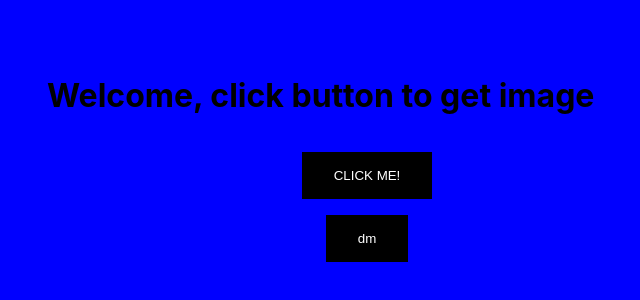
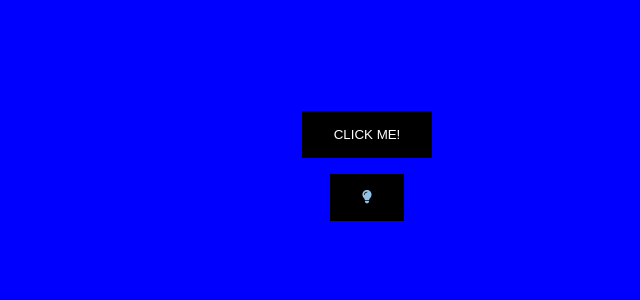
Before and after one commit to edsson12/gse, a React (Create React App) app: page / in a window 1280 px wide. Shown: the part 242-542 px from the top of the page, without its empty margins (273-913 px from the left). Built offline with nearby package versions, Linux system fonts and the light colour scheme.

Commit message:
se crea un objeto para almacenar las imagenes

```diff
--- a/src/components/CatImage/CatImage.jsx
+++ b/src/components/CatImage/CatImage.jsx
@@ -1,29 +1,55 @@
-import React, {  useState } from "react";
-import './CatImage.css'
+import React, { useState } from "react";
+import "./CatImage.css";
 import axios from "axios";
+import { FontAwesomeIcon } from "@fortawesome/react-fontawesome";
+import { faMoon, faLightbulb } from "@fortawesome/free-solid-svg-icons";
 
+function CatImage({ theme, toggleTheme, icon }) {
 
-function CatImage({theme, toggleTheme}) {
-  const [imageUrl, setImageUrl] = useState("");
-
+  const [images, setImages] = useState([]);
 
   const getCatImage = () => {
     axios
       .get("https://api.thecatapi.com/v1/images/search")
-      .then((response) => setImageUrl(response.data[0].url))
+      .then((response) => {
+        const newImage = {
+          id: response.data[0].id,
+          url: response.data[0].url,
+        };
+        setImages((prevState) => [...prevState, newImage]);
+      })
       .catch((error) => console.error(error));
   };
-
+  const removeImage = id => {
+    setImages(prevState => prevState.filter(image => image.id !== id));
+  };
 
   return (
     <div className="container" id={theme}>
+       {!images && <h1>Welcome, click button to get image</h1>}
+      <div className="image-container">
 
-      <div className="image-container">
-        {!imageUrl && <h1>Welcome, click button to get image</h1>}
-        {imageUrl && <img src={imageUrl} alt="Cat" />}
+        {images.map((image) => (
+          <div className="card" key={image.id}>
+            <div className="card-inside">
+            <img src={image.url} alt="cat" loading="lazy" />
+            <button className="remove" onClick={() => removeImage(image.id)}>-</button>
+            </div>
+            <p>Hi, i´m a new image!</p>
+          </div>
+
+        ))}
       </div>
-      <button onClick={getCatImage}>CLICK ME!</button>
-      <button onClick={toggleTheme}>dm</button>
+      <button className="btn" onClick={getCatImage}>
+        CLICK ME!
+      </button>
+      <button className="toggleTheme" onClick={toggleTheme}>
+        <FontAwesomeIcon
+          color={icon ? "#092327" : "#90C2E7"}
+          icon={icon ? faMoon : faLightbulb}
+        />
+      </button>
+
     </div>
   );
 }
```
